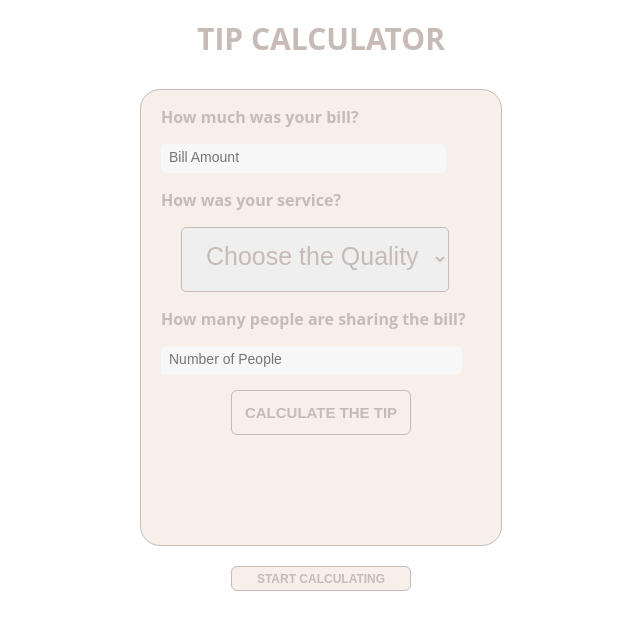
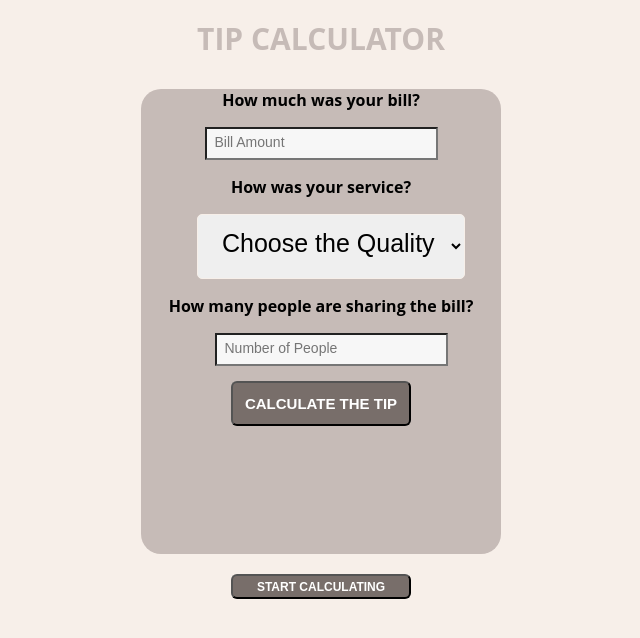
Before and after one commit to juliane99/Asignment2_frontend, a website with bundled scripts: page index.html in a window 1280 px wide. Both pictures are taken after a click on the button "START CALCULATING". Shown: the whole page, without its empty margins (319-959 px from the left). Built offline with nearby package versions, Linux system fonts and the light colour scheme.

Commit message:
chnaged css

```diff
--- a/main.css
+++ b/main.css
@@ -1,18 +1,20 @@
 body {
   font-family: 'Open Sans', sans-serif;
-    background: white;
+    background: #F7EFE9;
 
   }
 
+  .banner {
+    overflow: hidden;
+  }
   #container {
-    height: 455px;
+    height: 465px;
     width: 360px;
     margin: 20px auto;
-    background: #F7EFE9;
+    background: #C6BBB7;
     border-radius: 20px;
     -webkit-border-radius: 20px;
     -moz-border-radius: 20px;
-    border: 1px solid #C6BBB7;
   }
 
   h1 {
@@ -28,28 +30,27 @@ body {
   }
 
   p {
-    padding-left: 20px;
-    color: #C6BBB7;
+    text-align: center;
     font-weight: bold;
+  }
+
+  .center{
+
+    text-align: center;
   }
 
   form input[type="text"] {
     width: 90px;
   }
 
-     /* --------- INPUT FIELDS --------*/
-
   input {
-    border-radius: 5px;
-    min-width: 65%;
-    padding: 5px;
-    border: none;
-    }
+    padding-left: 20px;
+  }
 
   #bill {
     font-size: 14px;
     background-color: #f7f7f7;
-    width: 80%;
+    width: 60%;
     padding: 5px 5px 8px 8px;
   }
 
@@ -60,7 +61,7 @@ body {
   }
 
   #people {
-    width: 80%;
+    width: 60%;
     padding: 5px 5px 8px 8px;
     margin-left: 20px;
     background-color: #f7f7f7;
@@ -81,29 +82,23 @@ body {
     padding: 13px 13px 20px 20px;
     margin-left: 20px;
     font-size: 25px;
-    border: 1px solid #C6BBB7;
+    border: 1px solid #F7EFE9;
     border-radius: 5px;
-    color: #C6BBB7;
   }
-
-
-  /* --------- BUTTONS --------*/
 
   .button {
     text-transform: uppercase;
     font-weight: bold;
     display: block;
     margin: 15px auto;
-    background: #F7EFE9;
+    background: #786E6a;
     border-radius: 6px;
     font-size: 15px;
-    color: #C6BBB7;
-    border: 1px solid #C6BBB7;
+    color: white;
   }
 
   .button:hover {
-    background: #C6BBB7;
-    color: white;
+    background: #C7a48B;
 
   }
 
@@ -121,13 +116,18 @@ body {
     height: 25px;
     font-size: 12px;
   }
-/* --------- TIP --------*/
+  .button-banner {
+    width: 130px;
+    height: 30px;
+    float: left;
+    background: #C6BBB7;
+
+  }
 
   #totalTip {
     font-size: 30px;
     margin-top: 5px;
     text-align: center;
-    color:#C6BBB7;
   }
 
   #totalTip:before {
@@ -135,17 +135,14 @@ body {
     font-size: 20px;
     display: block;
     text-transform: uppercase;
-    color:#C6BBB7;
   }
 
   #totalTip sup {
     font-size: 20px;
     top: -18px;
-    color:#C6BBB7;
   }
 
   #totalTip small {
     font-size: 20px;
     display: block;
-    color:#C6BBB7;
   }
```
